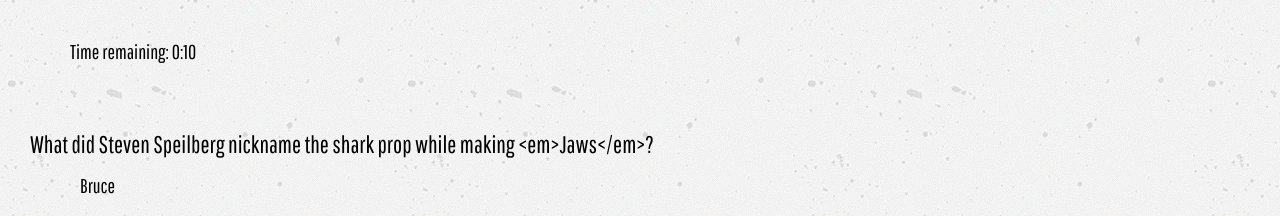
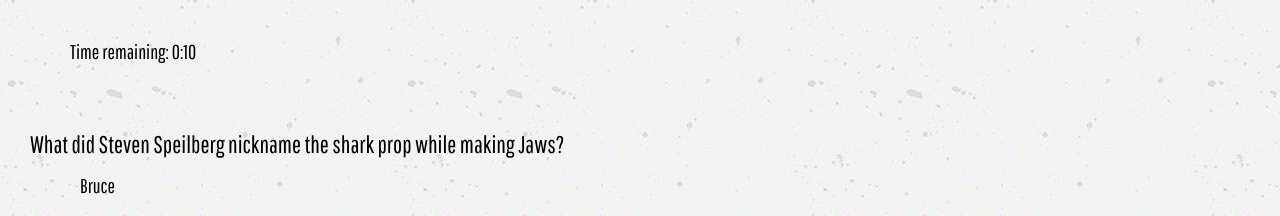
Before and after one commit to AbcAbcwebd/TriviaGame, a plain HTML site: page movies.html in a window 1280 px wide. Shown: the part 78-294 px from the top of the page. Drawn offline with nearby package versions, Linux system fonts and the light colour scheme.

Commit message:
Movie quiz works.

```diff
--- a/movies.html
+++ b/movies.html
@@ -14,12 +14,12 @@
 		<script>
 
 		// This defines the quiz questions
-		var jaws = new ask("What did Steven Speilberg nickname the shark prop while making <em>Jaws</em>?", ["Bruce", "George", "Smiles", "Nemo"], 0, "Jaws.jpg");
-		var scarecrow = new ask("In <em>The Wizard of Oz</em>, what does the Scarecrow want from the wizard?", ["A heart", "A brain", "A spine", "Courage"], 1, "scarecrow.jpg");
-		var crowd = new ask("What TV actor starred in Elia Kazan's 1957 film <em>A Face in the Crowd</em>?", ["Lucille Ball", "Andy Griffith", "James Amess", "Robert Young"], 1, "griffith.jpg");
+		var jaws = new ask("What did Steven Speilberg nickname the shark prop while making Jaws?", ["Bruce", "George", "Smiles", "Nemo"], 0, "Jaws.jpg");
+		var scarecrow = new ask("In The Wizard of Oz, what does the Scarecrow want from the wizard?", ["A heart", "A brain", "A spine", "Courage"], 1, "scarecrow.jpg");
+		var crowd = new ask("What TV actor starred in Elia Kazan's 1957 film A Face in the Crowd?", ["Lucille Ball", "Andy Griffith", "James Amess", "Robert Young"], 1, "griffith.jpg");
 		var animated = new ask("What was the first feature length animated film in history?", ["Gertie the Dinosaur", "Snow White", "Steamboat Willie", "Felix the Cat"], 1, "snow-white.jpeg");
-		var piano = new ask("What was the name of the piano player in <em>Casablanca</em>?", ["Ricky", "Abdul", "Sam", "Jack"], 2, "sam.jpg");
-		var kane = new ask("What real life individual was the basis for the title character in <em>Citizen Kane</em>?", ["Cornelius Vanderbilt", "William Randolph Hearst", "Rubert Murdoch Sr.", "John D. Rockefeller"], 1, "hearst.gif");
+		var piano = new ask("What was the name of the piano player in Casablanca?", ["Ricky", "Abdul", "Sam", "Jack"], 2, "sam.jpg");
+		var kane = new ask("What real life individual was the basis for the title character in Citizen Kane?", ["Cornelius Vanderbilt", "William Randolph Hearst", "Rubert Murdoch Sr.", "John D. Rockefeller"], 1, "hearst.gif");
 		var bowie = new ask("Which of these films starred David Bowie?", ["The Labrynth", "Westworld", "Barberella", "The Song Man"], 0, "labyrinth.jpg");
 		var effects = new ask("Who is considered the father of movie special effects?", ["George Lucas", "Stanley Kuberick", "George Melies", "Jack Foley"], 2, "melies.jpg");
 		var ruined = new ask("What movie did Maria Schneider say 'ruined her life'?", ["The Passenger", "Memoirs of a French Whore", "Last Tango in Paris", "Looking for Jesus"], 2, "last-tango.jpeg");
```
